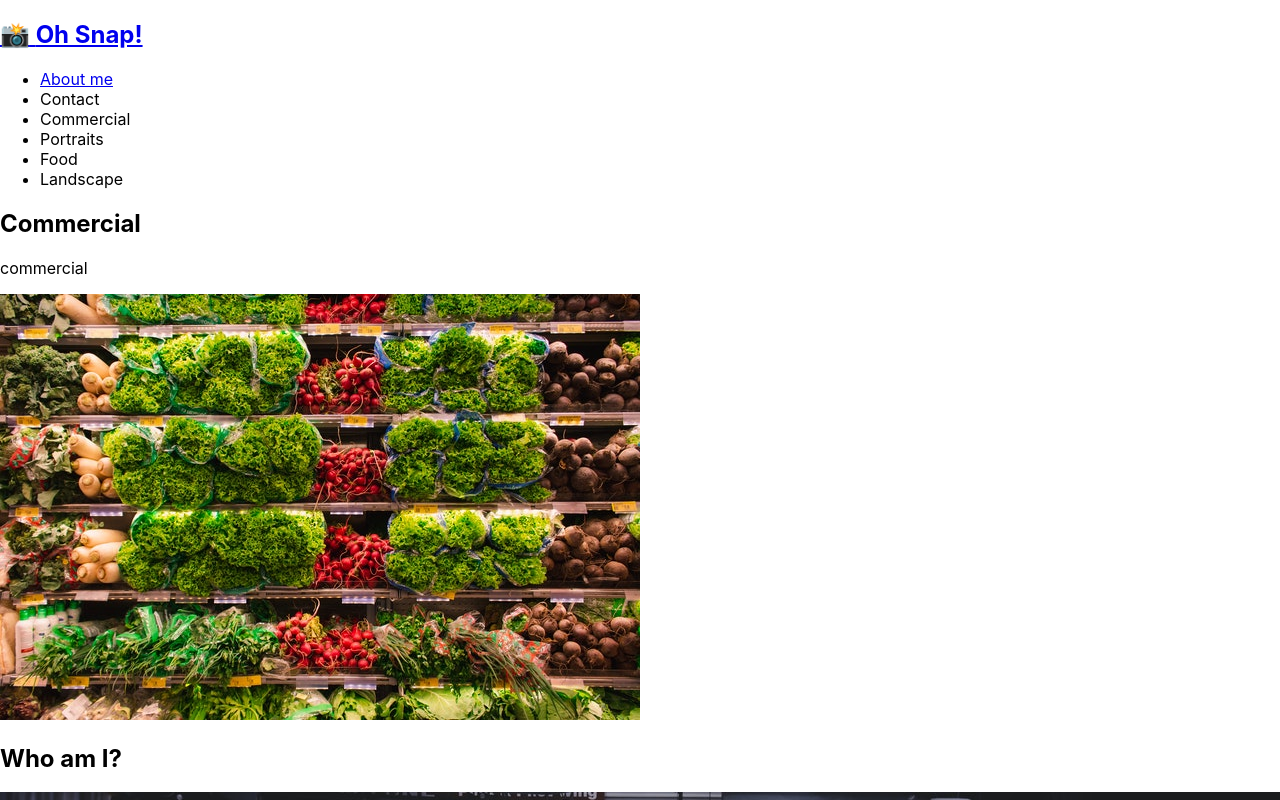
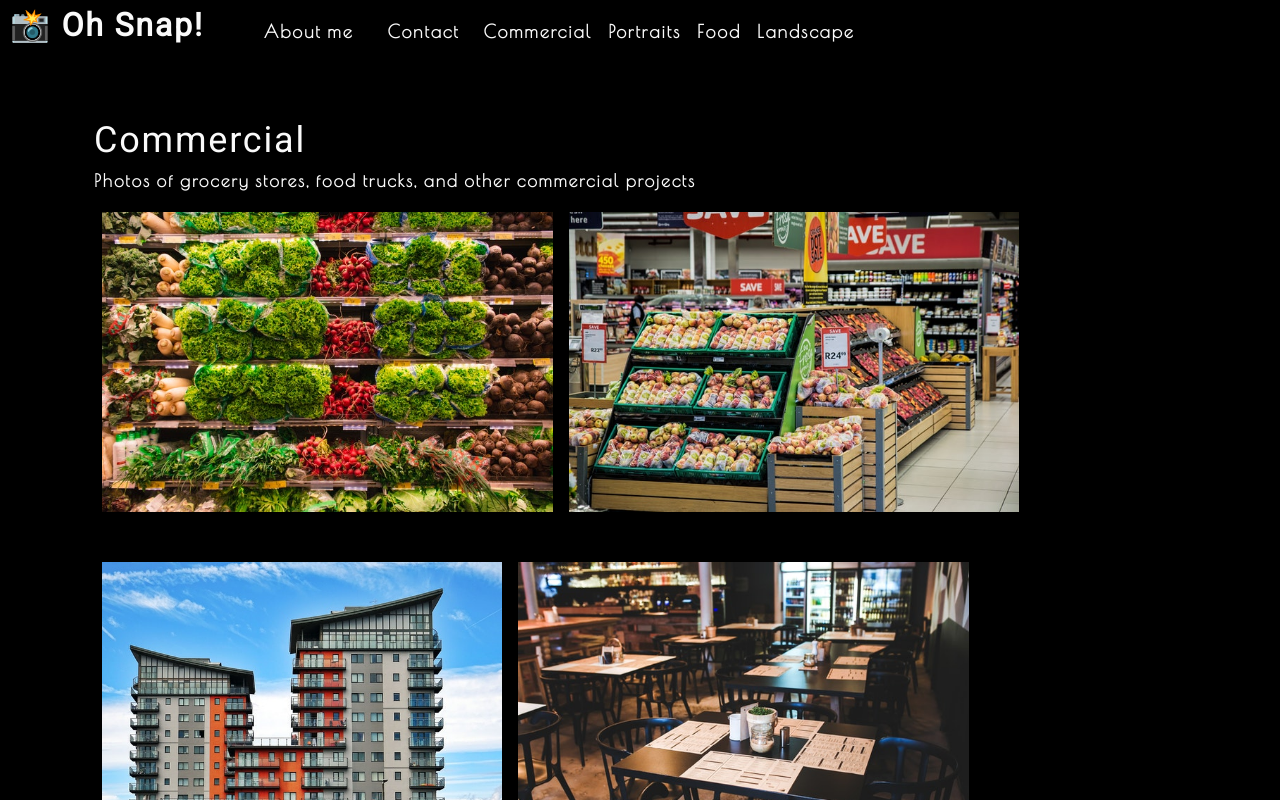
Before and after one commit to bilcon/photo-port, a React (Create React App) app: page / in a window 1280 px wide. Shown: the top 800 px of the page. Built offline with nearby package versions, Linux system fonts and the light colour scheme.

Commit message:
updated gallery

```diff
--- a/public/index.html
+++ b/public/index.html
@@ -15,6 +15,14 @@
       user's mobile device or desktop. See https://developers.google.com/web/fundamentals/web-app-manifest/
     -->
     <link rel="manifest" href="%PUBLIC_URL%/manifest.json" />
+    <link
+      href="https://fonts.googleapis.com/css2?family=Poiret+One&display=swap"
+      rel="stylesheet"
+    />
+    <link
+      href="https://fonts.googleapis.com/css?family=Roboto&display=swap"
+      rel="stylesheet"
+    />
     <!--
       Notice the use of %PUBLIC_URL% in the tags above.
       It will be replaced with the URL of the `public` folder during the build.
@@ -26,6 +34,7 @@
     -->
     <title>React App</title>
   </head>
+
   <body>
     <noscript>You need to enable JavaScript to run this app.</noscript>
     <div id="root"></div>
--- a/src/App.js
+++ b/src/App.js
@@ -28,10 +28,8 @@
         currentCategory={currentCategory}
       ></Nav>
       <main>
-        <div>
-          <Gallery></Gallery>
-          <About></About>
-        </div>
+        <Gallery currentCategory={currentCategory}></Gallery>
+        <About></About>
       </main>
     </div>
   );
--- a/src/components/Gallery/index.js
+++ b/src/components/Gallery/index.js
@@ -1,24 +1,14 @@
 import React from "react";
+import PhotoList from "../PhotoList";
 import { capitalizeFirstLetter } from "../../utils/helpers";
-import photo from "../../assets/small/commercial/0.jpg";
 
 function Gallery(props) {
-  const currentCategory = {
-    name: "commercial",
-    description:
-      "Photos of grocery stores, food trucks, and other commercial projects",
-  };
+  const { currentCategory } = props;
   return (
     <section>
-      <h1>{capitalizeFirstLetter(currentCategory.name)}</h1>
-      <p>{currentCategory.name}</p>
-      <div className="flex-row">
-        <img
-          src={photo}
-          alt="Commercial Example"
-          className="img-thumbnail mx-1"
-        />
-      </div>
+      <h1 data-testid="h1tag">{capitalizeFirstLetter(currentCategory.name)}</h1>
+      <p>{currentCategory.description}</p>
+      <PhotoList category={currentCategory.name} />
     </section>
   );
 }
--- a/src/components/Nav/index.js
+++ b/src/components/Nav/index.js
@@ -1,8 +1,13 @@
-import React, { useEffect } from "react";
+import React from "react";
 import { capitalizeFirstLetter } from "../../utils/helpers";
 
 function Nav(props) {
   const { categories = [], setCurrentCategory, currentCategory } = props;
+
+  const handleClick = (item) => {
+    console.log(item);
+    return item;
+  };
 
   return (
     <header className="flex-row px-1">
@@ -22,14 +27,12 @@
               About me
             </a>
           </li>
-          <li className="mx-2">
-            <span>Contact</span>
+          <li className={"mx-2"}>
+            <span onClick={() => handleClick("Contact")}>Contact</span>
           </li>
           {categories.map((category) => (
             <li
-              className={`mx-1 ${
-                currentCategory.name === category.name && "navActive"
-              }`}
+              className={`mx-1 ${currentCategory.name === category.name}`}
               key={category.name}
             >
               <span
--- /dev/null
+++ b/src/components/PhotoList/index.js
@@ -0,0 +1,139 @@
+import React, { useState } from "react";
+
+const PhotoList = ({ category }) => {
+  const [photos] = useState([
+    {
+      name: "Grocery aisle",
+      category: "commercial",
+      description:
+        "Lorem ipsum dolor sit amet, consectetur adipiscing elit. Nunc ultricie",
+    },
+    {
+      name: "Grocery booth",
+      category: "commercial",
+      description:
+        "Lorem ipsum dolor sit amet, consectetur adipiscing elit. Nunc ultricie",
+    },
+    {
+      name: "Building exterior",
+      category: "commercial",
+      description:
+        "Lorem ipsum dolor sit amet, consectetur adipiscing elit. Nunc ultricie",
+    },
+    {
+      name: "Restaurant table",
+      category: "commercial",
+      description:
+        "Lorem ipsum dolor sit amet, consectetur adipiscing elit. Nunc ultricie",
+    },
+    {
+      name: "Cafe interior",
+      category: "commercial",
+      description:
+        "Lorem ipsum dolor sit amet, consectetur adipiscing elit. Nunc ultricie",
+    },
+    {
+      name: "Cat green eyes",
+      category: "portraits",
+      description:
+        "Lorem ipsum dolor sit amet, consectetur adipiscing elit. Nunc ultricie",
+    },
+    {
+      name: "Green parrot",
+      category: "portraits",
+      description:
+        "Lorem ipsum dolor sit amet, consectetur adipiscing elit. Nunc ultricie",
+    },
+    {
+      name: "Yellow macaw",
+      category: "portraits",
+      description:
+        "Lorem ipsum dolor sit amet, consectetur adipiscing elit. Nunc ultricie",
+    },
+    {
+      name: "Pug smile",
+      category: "portraits",
+      description:
+        "Lorem ipsum dolor sit amet, consectetur adipiscing elit. Nunc ultricie",
+    },
+    {
+      name: "Pancakes",
+      category: "food",
+      description:
+        "Lorem ipsum dolor sit amet, consectetur adipiscing elit. Nunc ultricie",
+    },
+    {
+      name: "Burrito",
+      category: "food",
+      description:
+        "Lorem ipsum dolor sit amet, consectetur adipiscing elit. Nunc ultricie",
+    },
+    {
+      name: "Scallop pasta",
+      category: "food",
+      description:
+        "Lorem ipsum dolor sit amet, consectetur adipiscing elit. Nunc ultricie",
+    },
+    {
+      name: "Burger",
+      category: "food",
+      description:
+        "Lorem ipsum dolor sit amet, consectetur adipiscing elit. Nunc ultricie",
+    },
+    {
+      name: "Fruit bowl",
+      category: "food",
+      description:
+        "Lorem ipsum dolor sit amet, consectetur adipiscing elit. Nunc ultricie",
+    },
+    {
+      name: "Green river",
+      category: "landscape",
+      description:
+        "Lorem ipsum dolor sit amet, consectetur adipiscing elit. Nunc ultricie",
+    },
+    {
+      name: "Docks",
+      category: "landscape",
+      description:
+        "Lorem ipsum dolor sit amet, consectetur adipiscing elit. Nunc ultricie",
+    },
+    {
+      name: "Panoramic village by sea",
+      category: "landscape",
+      description:
+        "Lorem ipsum dolor sit amet, consectetur adipiscing elit. Nunc ultricie",
+    },
+    {
+      name: "Domestic landscape",
+      category: "landscape",
+      description:
+        "Lorem ipsum dolor sit amet, consectetur adipiscing elit. Nunc ultricie",
+    },
+    {
+      name: "Park bench",
+      category: "landscape",
+      description:
+        "Lorem ipsum dolor sit amet, consectetur adipiscing elit. Nunc ultricie",
+    },
+  ]);
+
+  const currentPhotos = photos.filter((photo) => photo.category === category);
+
+  return (
+    <div>
+      <div className="flex-row">
+        {currentPhotos.map((image, i) => (
+          <img
+            src={require(`../../assets/small/${category}/${i}.jpg`)}
+            alt={image.name}
+            className="img-thumbnail mx-1"
+            key={image.name}
+          />
+        ))}
+      </div>
+    </div>
+  );
+};
+
+export default PhotoList;
--- a/src/index.css
+++ b/src/index.css
@@ -1,13 +1,291 @@
+main {
+  margin: 0 auto;
+  max-width: 90%;
+  padding: 50px 30px;
+}
+:root {
+  --primary: #8c54ff;
+  --secondary: #f3a847;
+  --tertiary: #b12704;
+  --light: #fafafa;
+  --dark: #000000;
+  --darker: #111111;
+  --error: rgb(228, 46, 1);
+  --spacing-one: calc(1rem * 0.5);
+  --spacing-two: calc(1rem);
+  --spacing-five: calc(2.5rem);
+}
+
+* {
+  box-sizing: border-box;
+}
+
+html,
+body {
+  min-height: 100%;
+}
+
 body {
   margin: 0;
-  font-family: -apple-system, BlinkMacSystemFont, 'Segoe UI', 'Roboto', 'Oxygen',
-    'Ubuntu', 'Cantarell', 'Fira Sans', 'Droid Sans', 'Helvetica Neue',
-    sans-serif;
-  -webkit-font-smoothing: antialiased;
-  -moz-osx-font-smoothing: grayscale;
+  padding: 0;
+  font-weight: 600;
+  line-height: 1.5;
+  font-size: 18px;
+  letter-spacing: 0.1em;
+  background: var(--dark);
+  color: var(--light);
+  font-family: "Poiret One", cursive;
 }
 
-code {
-  font-family: source-code-pro, Menlo, Monaco, Consolas, 'Courier New',
-    monospace;
+h1,
+h2,
+h3,
+h4,
+h5,
+h6 {
+  font-family: "Roboto", sans-serif;
+  font-weight: 500;
+  margin: 5px 0;
+  line-height: 1.25;
 }
+
+h1 {
+  font-size: 2.25rem;
+}
+
+h2 {
+  font-size: 2rem;
+}
+
+h3 {
+  font-size: 1.75rem;
+}
+
+h4 {
+  font-size: 1.5rem;
+}
+
+h5 {
+  font-size: 1.25rem;
+}
+
+h6 {
+  font-size: 1rem;
+}
+
+p {
+  font-size: 1.1rem;
+  margin-top: 0;
+}
+
+a {
+  color: var(--tertiary);
+  text-decoration: none;
+  font-weight: bold;
+}
+
+a:hover {
+  text-decoration: underline;
+}
+
+header {
+  background: var(--dark);
+}
+
+header a {
+  color: var(--light);
+}
+
+button {
+  font-size: 1rem;
+  text-decoration: none;
+  padding: 0.25rem 1rem;
+  border-radius: 0.5rem;
+  border: none;
+  outline: none;
+  cursor: pointer;
+  margin: 0 1px;
+  background-color: var(--secondary);
+}
+
+button:hover {
+  opacity: 0.8;
+}
+
+button[disabled] {
+  cursor: default;
+  opacity: 0.8;
+}
+
+img {
+  max-width: 100%;
+}
+
+span[role="img"] {
+  cursor: default;
+}
+
+form {
+  width: 40%;
+}
+
+input {
+  font-size: 1rem;
+  padding: 0.25rem;
+  border: 1px solid var(--dark);
+  outline: none;
+  border-radius: 3px;
+  transition: box-shadow 0.2s;
+}
+
+input:focus {
+  border: 1px solid var(--secondary);
+  box-shadow: 0 0 0.25rem rgba(0, 0, 0, 0.5);
+}
+
+li {
+  list-style: none;
+}
+
+nav a:hover {
+  text-decoration: none;
+}
+
+nav li {
+  cursor: pointer;
+}
+
+textarea {
+  width: 600px;
+  height: 120px;
+  border: 3px solid #cccccc;
+  padding: 5px;
+}
+
+.container {
+  width: 85%;
+  max-width: 1200px;
+  margin-left: auto;
+  margin-right: auto;
+}
+
+.flex-row {
+  display: flex;
+  flex-wrap: wrap;
+}
+
+.space-between {
+  justify-content: space-between;
+}
+
+.flex-end {
+  justify-content: flex-end;
+}
+
+.mx-1 {
+  margin-right: var(--spacing-one);
+  margin-left: var(--spacing-one);
+}
+
+.mx-2 {
+  margin-right: var(--spacing-two);
+  margin-left: var(--spacing-two);
+}
+
+.my-1 {
+  margin-top: var(--spacing-one);
+  margin-bottom: var(--spacing-one);
+}
+
+.my-2 {
+  margin-top: var(--spacing-two);
+  margin-bottom: var(--spacing-two);
+}
+
+.my-5 {
+  margin-top: var(--spacing-five);
+  margin-bottom: var(--spacing-five);
+}
+
+.px-1 {
+  padding-right: var(--spacing-one);
+  padding-left: var(--spacing-one);
+}
+
+.px-2 {
+  padding-right: var(--spacing-two);
+  padding-left: var(--spacing-two);
+}
+
+.py-1 {
+  padding-top: var(--spacing-one);
+  padding-bottom: var(--spacing-one);
+}
+
+.py-2 {
+  padding-top: var(--spacing-two);
+  padding-bottom: var(--spacing-two);
+}
+
+.card {
+  width: 25%;
+  text-align: center;
+}
+
+.img-thumbnail {
+  width: auto;
+  height: 300px;
+  margin-bottom: 50px;
+  cursor: pointer;
+}
+
+.modalBackdrop {
+  background: rgba(0, 0, 0, 0.65);
+  bottom: 0;
+  left: 0;
+  overflow: auto;
+  position: fixed;
+  right: 0;
+  top: 0;
+  z-index: 1;
+}
+
+.modalContainer {
+  background: var(--darker);
+  border-radius: 5px;
+  max-width: 100%;
+  margin: 50px auto;
+  padding: 15px;
+  width: 960px;
+}
+
+.modalTitle {
+  font-size: 18px;
+  font-weight: 600;
+  margin-bottom: 25px;
+}
+
+button {
+  background: var(--primary);
+  border: 0;
+  border-radius: 5px;
+  color: #fff;
+  cursor: pointer;
+  font-size: 16px;
+  font-weight: 600;
+  margin-bottom: 30px;
+  padding: 10px 15px;
+}
+
+a {
+  border-radius: 5px;
+  color: var(--primary);
+  font-weight: 600;
+  padding: 2px 4px;
+  margin-left: -2px;
+  margin-right: -2px;
+}
+
+.navActive {
+  color: var(--secondary);
+}
```
Also changed, not shown: src/index.js (+6 -6 lines).
